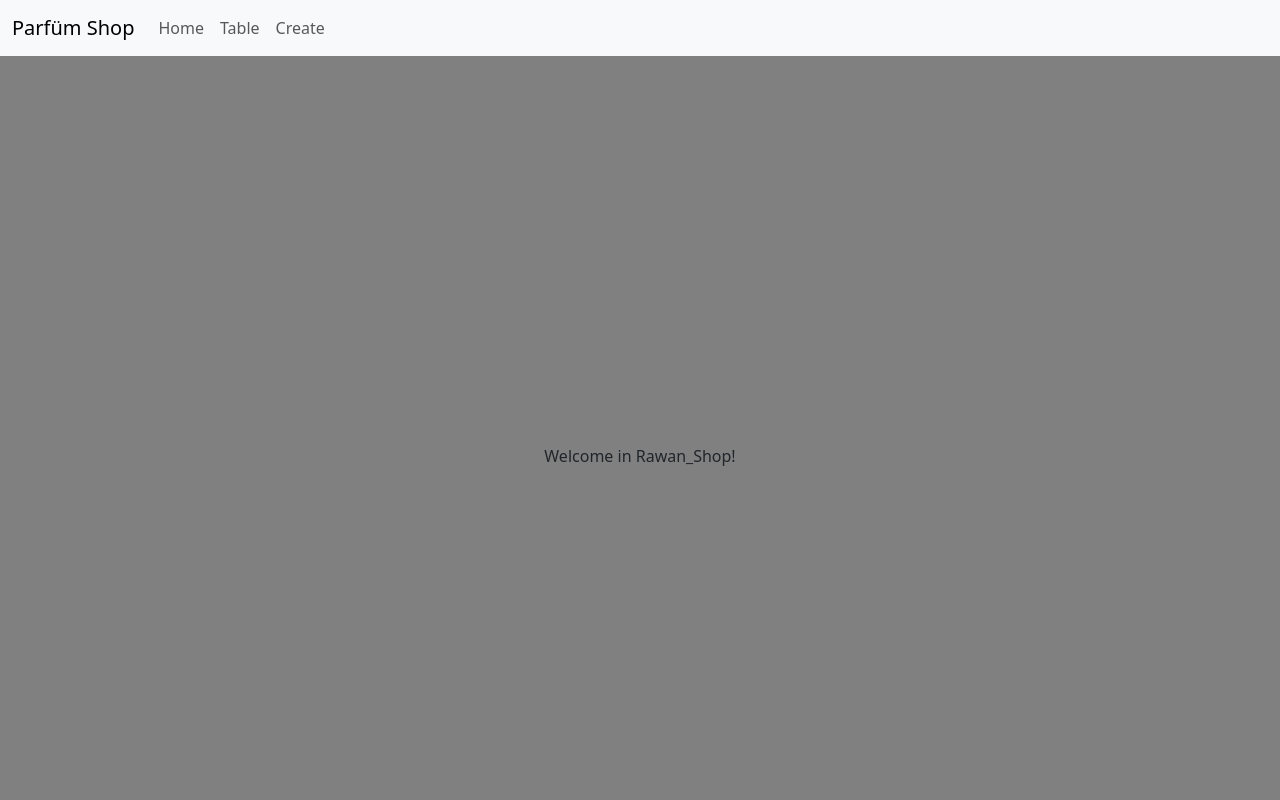
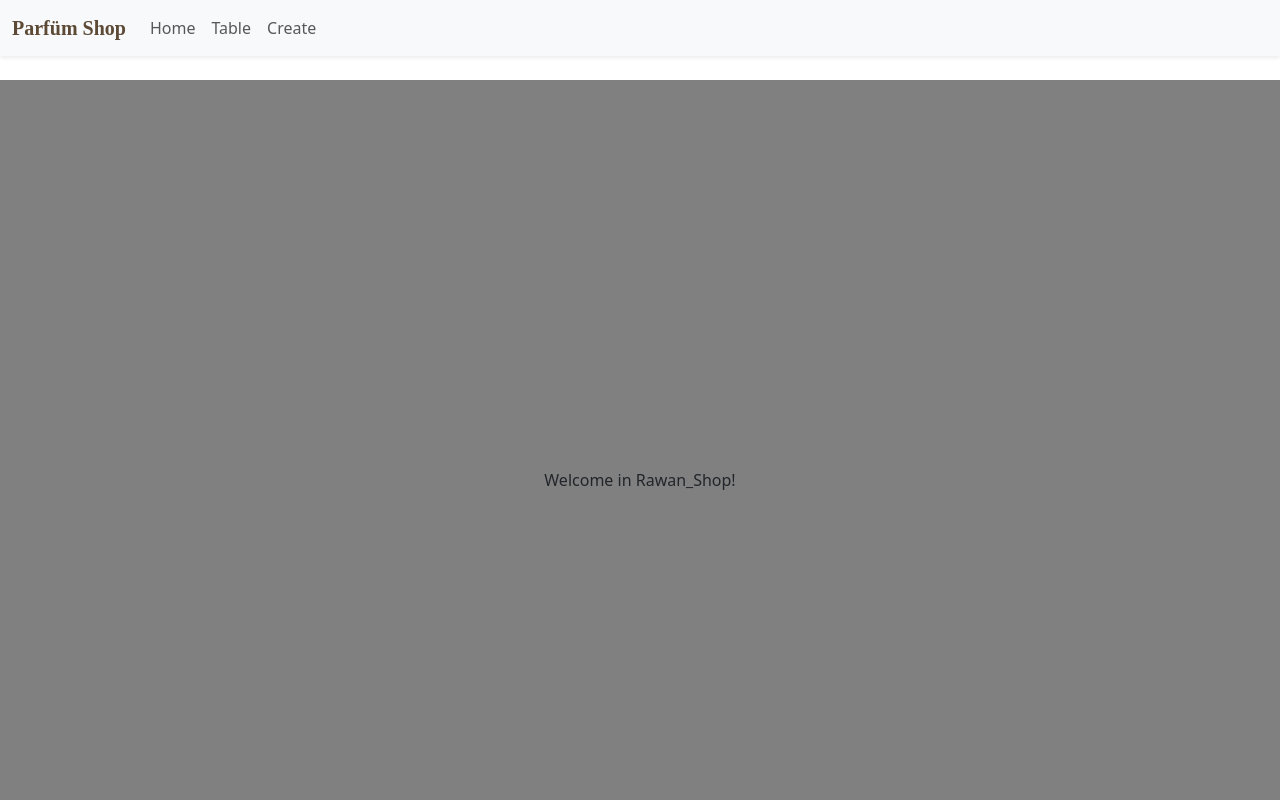
Before and after one commit to RaWaN-2003-A/Parfuem_Frontend, an Angular app: page / in a window 1280 px wide. Shown: the top 800 px of the page. Built offline with nearby package versions, Linux system fonts and the light colour scheme.

Commit message:
feat menu bearbeitet

```diff
--- a/src/app/nav/nav.component.html
+++ b/src/app/nav/nav.component.html
@@ -1,19 +1,27 @@
-<nav class="navbar navbar-expand-lg bg-body-tertiary">
-    <div class="container-fluid">
-      <a class="navbar-brand" routerLink="/">Parfüm Shop</a>
+<nav class="navbar navbar-expand-lg navbar-light bg-light shadow-sm mb-4">
+  <div class="container-fluid">
 
-      <button class="navbar-toggler" type="button" (click)="isMenuCollapsed = !isMenuCollapsed"
-          data-bs-toggle="collapse" data-bs-target="#navbarNavAltMarkup"
-          aria-controls="navbarNavAltMarkup" aria-expanded="false" aria-label="Toggle navigation">
-        <span class="navbar-toggler-icon"></span>
-      </button>
+    <a class="navbar-brand fw-bold" routerLink="/" style="color: #5d4a36; font-family: 'Playfair Display', serif;">
+      Parfüm Shop
+    </a>
 
-      <div class="collapse navbar-collapse" id="navbarNavAltMarkup" [class.show]="!isMenuCollapsed">
-        <div class="navbar-nav">
-          <a class="nav-link" [routerLink]="['/']" (click)="isMenuCollapsed = true">Home</a>
-          <a class="nav-link" [routerLink]="['/table']" (click)="isMenuCollapsed = true">Table</a>
-          <a class="nav-link" [routerLink]="['/create']" (click)="isMenuCollapsed = true">Create</a>
-        </div>
-      </div>
+    <button class="navbar-toggler" type="button" data-bs-toggle="collapse" data-bs-target="#navbarNav">
+      <span class="navbar-toggler-icon"></span>
+    </button>
+
+    <div class="collapse navbar-collapse" id="navbarNav">
+      <ul class="navbar-nav">
+        <li class="nav-item">
+          <a class="nav-link" routerLink="/">Home</a>
+        </li>
+        <li class="nav-item">
+          <a class="nav-link" routerLink="/table">Table</a>
+        </li>
+        <li class="nav-item">
+          <a class="nav-link" routerLink="/create">Create</a>
+        </li>
+      </ul>
     </div>
+
+  </div>
 </nav>
```
Also changed, not shown: 1 other file (tests, documents, lock files or other folders).
